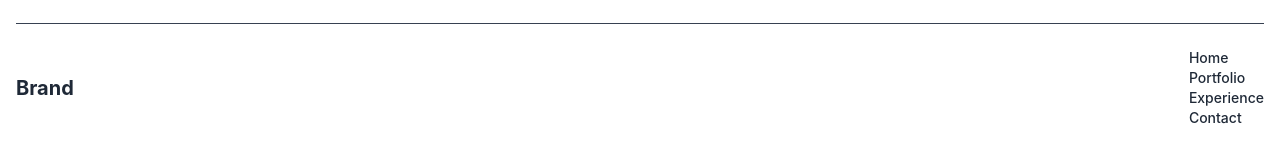
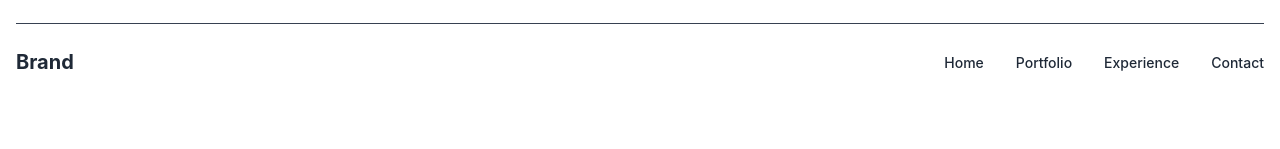
Before and after one commit to michalisKout/portfolio, a Next.js app: page / in a window 1280 px wide. Shown: the part 973-1122 px from the top of the page. After the commit the page ends 1073 px from the top, so only its background shows below. Built offline with nearby package versions, Linux system fonts and the light colour scheme.

Commit message:
fix(footer): fixes footer menu items display

```diff
--- a/components/Shared/NavItems.tsx
+++ b/components/Shared/NavItems.tsx
@@ -10,18 +10,18 @@ const NavItems: FC<Props> = ({
   itemClassName = "nav-item",
 }) => (
   <div className={`${wrapperClassName}`}>
-    <div className={`${itemClassName}`}>
+    <span className={`${itemClassName}`}>
       <Link href={"/"}>Home</Link>
-    </div>
-    <div className={`${itemClassName}`}>
+    </span>
+    <span className={`${itemClassName}`}>
       <Link href={"/portfolio"}>Portfolio</Link>
-    </div>
-    <div className={`${itemClassName}`}>
+    </span>
+    <span className={`${itemClassName}`}>
       <Link href={"/experience"}>Experience</Link>
-    </div>
-    <div className={`${itemClassName}`}>
+    </span>
+    <span className={`${itemClassName}`}>
       <Link href={"/contact"}>Contact</Link>
-    </div>
+    </span>
   </div>
 );
 
```
